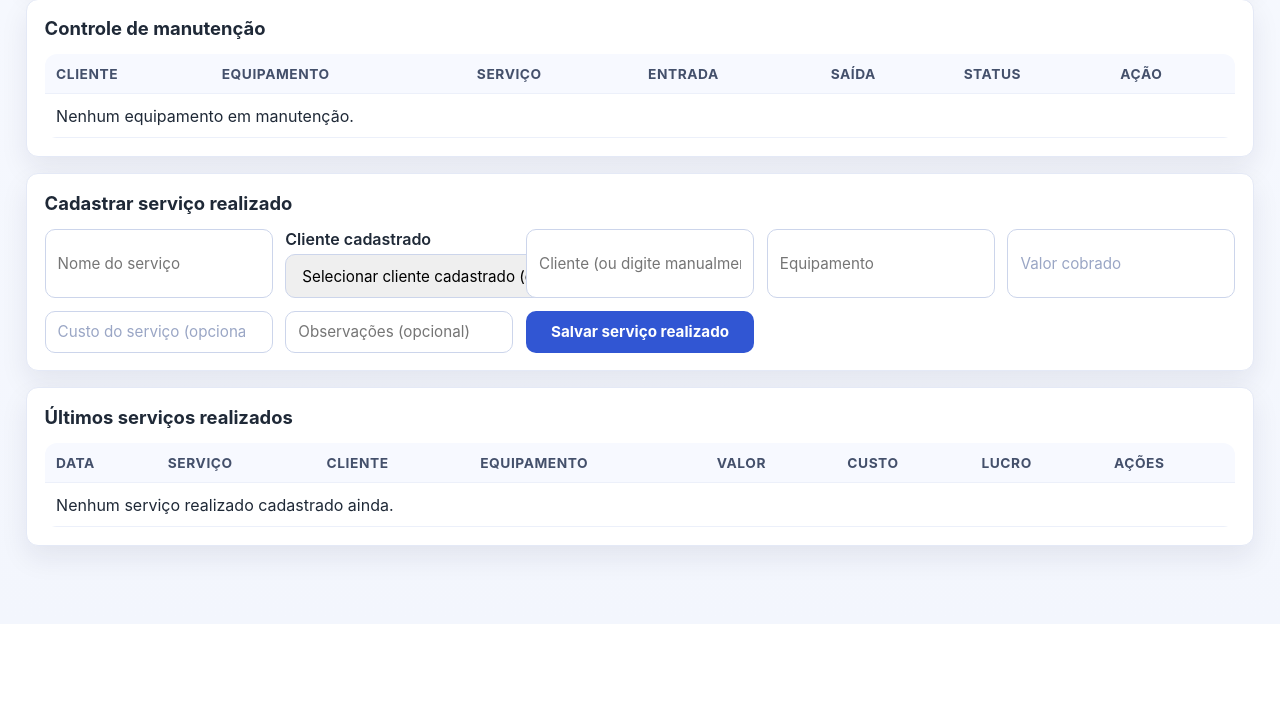
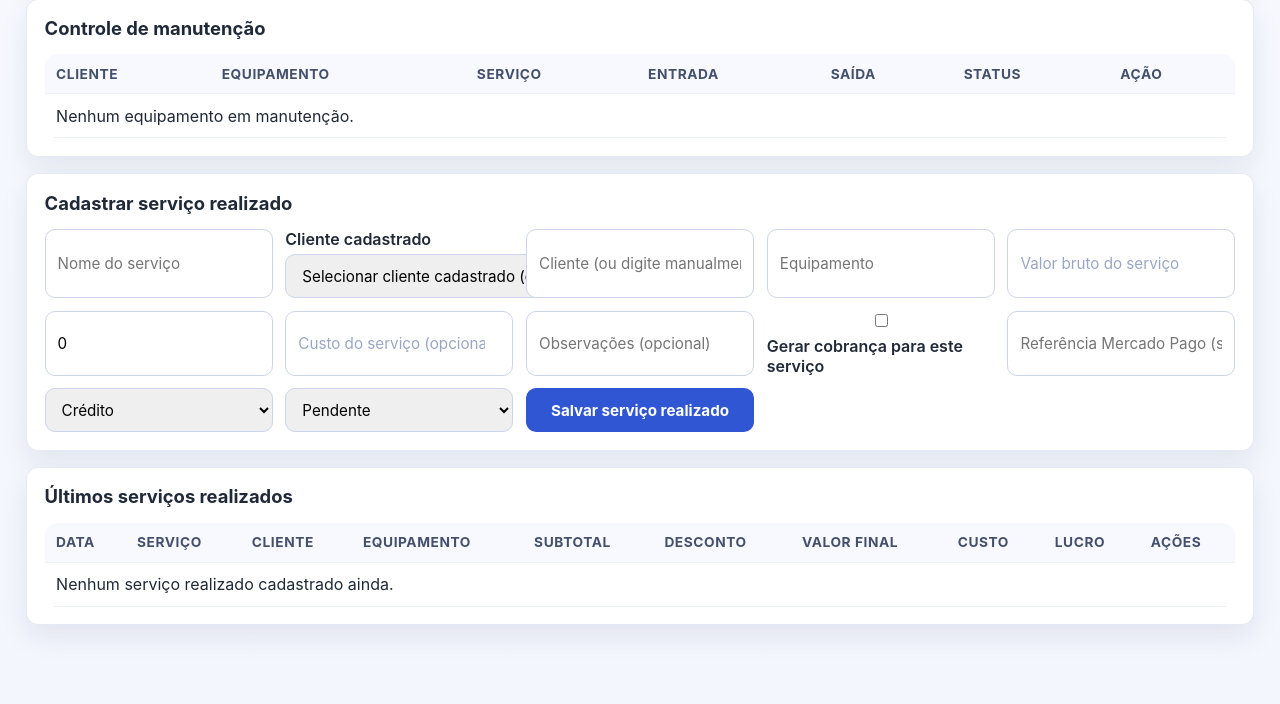
Before and after one commit to FelipeWelter/lojaWeb, a Flask app: page /servicos in a window 1280 px wide. Shown: the part 593-1297 px from the top of the page. Before the commit the page ends 1173 px from the top, so only its background shows below. Run offline with Flask 3, Linux system fonts and the light colour scheme; the visitor is signed in with stand-in values (Sample User, id 1); data that the repository does not hold is empty.

Commit message:
Adiciona desconto para vendas e serviços

```diff
--- a/app.py
+++ b/app.py
@@ -119,6 +119,7 @@ class Sale(db.Model):
     product_id = db.Column(db.Integer, db.ForeignKey('product.id'), nullable=False)
     quantity = db.Column(db.Integer, nullable=False, default=1)
     subtotal = db.Column(db.Numeric(10, 2), nullable=False, default=0)
+    discount_amount = db.Column(db.Numeric(10, 2), nullable=False, default=0)
     total = db.Column(db.Numeric(10, 2), nullable=False, default=0)
     canceled = db.Column(db.Boolean, nullable=False, default=False)
     canceled_at = db.Column(db.DateTime, nullable=True)
@@ -145,13 +146,15 @@ class SaleItem(db.Model):
 
 class Charge(db.Model):
     id = db.Column(db.Integer, primary_key=True)
-    sale_id = db.Column(db.Integer, db.ForeignKey('sale.id'), nullable=False)
+    sale_id = db.Column(db.Integer, db.ForeignKey('sale.id'), nullable=True)
+    service_id = db.Column(db.Integer, db.ForeignKey('service_record.id'), nullable=True)
     mercado_pago_reference = db.Column(db.String(120), nullable=False)
     status = db.Column(db.String(30), nullable=False, default='pendente')
     payment_method = db.Column(db.String(30), nullable=False, default='pix')
     payment_confirmed_at = db.Column(db.DateTime, nullable=True)
 
     sale = db.relationship('Sale')
+    service = db.relationship('ServiceRecord')
 
 
 class ServiceRecord(db.Model):
@@ -160,6 +163,7 @@ class ServiceRecord(db.Model):
     client_name = db.Column(db.String(120), nullable=False)
     equipment = db.Column(db.String(120), nullable=False)
     total_price = db.Column(db.Numeric(10, 2), nullable=False, default=0)
+    discount_amount = db.Column(db.Numeric(10, 2), nullable=False, default=0)
     cost = db.Column(db.Numeric(10, 2), nullable=False, default=0)
     notes = db.Column(db.Text, nullable=True)
     created_at = db.Column(db.DateTime, nullable=False, default=datetime.utcnow)
@@ -751,6 +755,7 @@ def imprimir(tipo: str, record_id: int):
                 'total': data.total,
             }],
             'subtotal': data.subtotal,
+            'discount_amount': data.discount_amount,
             'total': data.total,
             'technical': {
                 'bios': 'Não se aplica',
@@ -912,10 +917,16 @@ def dashboard():
         db.session.query(
             Charge.payment_method,
             db.func.count(Charge.id),
-            db.func.coalesce(db.func.sum(Sale.total), 0),
+            db.func.coalesce(db.func.sum(db.func.coalesce(Sale.total, ServiceRecord.total_price, 0)), 0),
         )
-        .join(Sale, Sale.id == Charge.sale_id)
-        .filter(Sale.canceled.is_(False), Sale.created_at >= start_date)
+        .outerjoin(Sale, Sale.id == Charge.sale_id)
+        .outerjoin(ServiceRecord, ServiceRecord.id == Charge.service_id)
+        .filter(
+            db.or_(
+                db.and_(Charge.sale_id.isnot(None), Sale.canceled.is_(False), Sale.created_at >= start_date),
+                db.and_(Charge.service_id.isnot(None), ServiceRecord.created_at >= start_date),
+            )
+        )
         .group_by(Charge.payment_method)
         .all()
     )
@@ -986,7 +997,7 @@ def produtos():
             original_price_new = Decimal(request.form.get('computer_original_price') or '0')
             selected_piece_ids, custom_items = _collect_selected_piece_inputs(request.form)
             photo_files = request.files.getlist('photo_files')
-            create_stock_item = request.form.get('create_stock_item') == 'on'
+            create_stock_item = request.form.get('create_stock_item', 'on') == 'on'
             technical_notes = request.form.get('technical_notes')
             bios_updated = request.form.get('bios_updated') == 'on'
             stress_test_done = request.form.get('stress_test_done') == 'on'
@@ -1234,7 +1245,7 @@ def montar_pc():
 
         selected_piece_ids, custom_items = _collect_selected_piece_inputs(request.form)
         photo_files = request.files.getlist('photo_files')
-        create_stock_item = request.form.get('create_stock_item') == 'on'
+        create_stock_item = request.form.get('create_stock_item', 'on') == 'on'
         technical_notes = request.form.get('technical_notes')
         bios_updated = request.form.get('bios_updated') == 'on'
         stress_test_done = request.form.get('stress_test_done') == 'on'
@@ -1497,28 +1508,63 @@ def servicos():
 
         try:
             total_price = Decimal(request.form.get('total_price') or '0')
+            discount_amount = Decimal(request.form.get('discount_amount') or '0')
             cost = Decimal(request.form.get('cost') or '0')
         except InvalidOperation:
-            flash('Preço e custo devem ser numéricos.', 'danger')
+            flash('Preço, desconto e custo devem ser numéricos.', 'danger')
             return redirect(url_for('servicos'))
 
         if not service_name or not client_name or not equipment:
             flash('Preencha serviço, cliente e equipamento.', 'danger')
             return redirect(url_for('servicos'))
 
-        if total_price < 0 or cost < 0:
-            flash('Preço e custo devem ser maiores ou iguais a zero.', 'danger')
+        if total_price < 0 or discount_amount < 0 or cost < 0:
+            flash('Preço, desconto e custo devem ser maiores ou iguais a zero.', 'danger')
             return redirect(url_for('servicos'))
+
+        if discount_amount > total_price:
+            flash('Desconto não pode ser maior que o valor cobrado do serviço.', 'danger')
+            return redirect(url_for('servicos'))
+
+        final_service_price = (total_price - discount_amount).quantize(Decimal('0.01'))
 
         service = ServiceRecord(
             service_name=service_name,
             client_name=client_name,
             equipment=equipment,
-            total_price=total_price,
+            total_price=final_service_price,
+            discount_amount=discount_amount.quantize(Decimal('0.01')),
             cost=cost,
             notes=notes,
         )
         db.session.add(service)
+        db.session.flush()
+
+        if request.form.get('generate_charge') == 'on':
+            charge_reference = (request.form.get('charge_reference') or '').strip()
+            if not charge_reference:
+                flash('Informe a referência da cobrança para o serviço.', 'danger')
+                db.session.rollback()
+                return redirect(url_for('servicos'))
+
+            charge_status = (request.form.get('charge_status') or 'pendente').strip()
+            if charge_status not in {'pendente', 'confirmado', 'cancelado'}:
+                charge_status = 'pendente'
+
+            charge_payment_method = (request.form.get('charge_payment_method') or 'pix').strip()
+            if charge_payment_method not in PAYMENT_METHOD_LABELS:
+                charge_payment_method = 'pix'
+
+            db.session.add(
+                Charge(
+                    service_id=service.id,
+                    mercado_pago_reference=charge_reference,
+                    status=charge_status,
+                    payment_method=charge_payment_method,
+                    payment_confirmed_at=datetime.utcnow() if charge_status == 'confirmado' else None,
+                )
+            )
+
         db.session.commit()
         flash('Serviço realizado cadastrado com sucesso!', 'success')
         return redirect(url_for('servicos'))
@@ -1532,6 +1578,7 @@ def servicos():
         recent_services=recent_services,
         maintenance_tickets=maintenance_tickets,
         clients=clients,
+        payment_methods=PAYMENT_METHODS,
     )
 
 
@@ -1703,6 +1750,22 @@ def vendas():
 
         subtotal = sum((item['line_total'] for item in parsed_items), Decimal('0.00')).quantize(Decimal('0.01'))
 
+        try:
+            discount_amount = Decimal(request.form.get('discount_amount') or '0').quantize(Decimal('0.01'))
+        except InvalidOperation:
+            flash('Desconto inválido para a venda.', 'danger')
+            return redirect(url_for('vendas'))
+
+        if discount_amount < 0:
+            flash('Desconto da venda não pode ser negativo.', 'danger')
+            return redirect(url_for('vendas'))
+
+        if discount_amount > subtotal:
+            flash('Desconto da venda não pode ser maior que o subtotal.', 'danger')
+            return redirect(url_for('vendas'))
+
+        total = (subtotal - discount_amount).quantize(Decimal('0.01'))
+
         if product_ids:
             anchor_product_id = product_ids[0]
         else:
@@ -1725,7 +1788,8 @@ def vendas():
             product_id=anchor_product_id,
             quantity=1,
             subtotal=subtotal,
-            total=subtotal,
+            discount_amount=discount_amount,
+            total=total,
         )
         db.session.add(sale)
         db.session.flush()
@@ -1798,9 +1862,27 @@ def excluir_venda(sale_id: int):
 @_login_required
 def cobrancas():
     if request.method == 'POST':
-        sale_id = int(request.form['sale_id'])
+        sale_id_raw = (request.form.get('sale_id') or '').strip()
+        service_id_raw = (request.form.get('service_id') or '').strip()
+
+        try:
+            sale_id = int(sale_id_raw) if sale_id_raw else None
+            service_id = int(service_id_raw) if service_id_raw else None
+        except ValueError:
+            flash('Origem da cobrança inválida.', 'danger')
+            return redirect(url_for('cobrancas'))
+
+        if not sale_id and not service_id:
+            flash('Selecione uma venda ou serviço para gerar a cobrança.', 'danger')
+            return redirect(url_for('cobrancas'))
+
+        if sale_id and service_id:
+            flash('Selecione apenas uma origem: venda ou serviço.', 'danger')
+            return redirect(url_for('cobrancas'))
+
         charge = Charge(
             sale_id=sale_id,
+            service_id=service_id,
             mercado_pago_reference=request.form['mercado_pago_reference'],
             status=request.form['status'],
             payment_method=request.form['payment_method'],
@@ -1812,8 +1894,9 @@ def cobrancas():
         return redirect(url_for('cobrancas'))
 
     sales = Sale.query.order_by(Sale.created_at.desc()).all()
+    services = ServiceRecord.query.order_by(ServiceRecord.created_at.desc()).limit(200).all()
     charges = Charge.query.order_by(Charge.id.desc()).all()
-    return render_template('charges.html', charges=charges, sales=sales, payment_methods=PAYMENT_METHODS)
+    return render_template('charges.html', charges=charges, sales=sales, services=services, payment_methods=PAYMENT_METHODS)
 
 
 @app.route('/cobrancas/<int:charge_id>/editar', methods=['POST'])
@@ -1960,6 +2043,7 @@ with app.app_context():
             'client_name VARCHAR(120) NOT NULL, '
             'equipment VARCHAR(120) NOT NULL, '
             'total_price NUMERIC(10,2) NOT NULL DEFAULT 0, '
+            'discount_amount NUMERIC(10,2) NOT NULL DEFAULT 0, '
             'cost NUMERIC(10,2) NOT NULL DEFAULT 0, '
             'notes TEXT, '
             'created_at DATETIME NOT NULL'
@@ -2042,21 +2126,59 @@ with app.app_context():
     if 'subtotal' not in sale_columns:
         db.session.execute(db.text('ALTER TABLE sale ADD COLUMN subtotal NUMERIC(10,2) NOT NULL DEFAULT 0'))
         db.session.execute(db.text('UPDATE sale SET subtotal = total WHERE subtotal = 0'))
+    if 'discount_amount' not in sale_columns:
+        db.session.execute(db.text('ALTER TABLE sale ADD COLUMN discount_amount NUMERIC(10,2) NOT NULL DEFAULT 0'))
     if 'canceled' not in sale_columns:
         db.session.execute(db.text('ALTER TABLE sale ADD COLUMN canceled BOOLEAN NOT NULL DEFAULT 0'))
     if 'canceled_at' not in sale_columns:
         db.session.execute(db.text('ALTER TABLE sale ADD COLUMN canceled_at DATETIME'))
     db.session.commit()
 
+    service_columns = [row[1] for row in db.session.execute(db.text('PRAGMA table_info(service_record)'))]
+    if 'discount_amount' not in service_columns:
+        db.session.execute(db.text('ALTER TABLE service_record ADD COLUMN discount_amount NUMERIC(10,2) NOT NULL DEFAULT 0'))
+    db.session.commit()
+
     client_columns = [row[1] for row in db.session.execute(db.text('PRAGMA table_info(client)'))]
     if 'cpf' not in client_columns:
         db.session.execute(db.text('ALTER TABLE client ADD COLUMN cpf VARCHAR(14)'))
     db.session.execute(db.text('CREATE UNIQUE INDEX IF NOT EXISTS ux_client_cpf ON client (cpf)'))
     db.session.commit()
 
-    charge_columns = [row[1] for row in db.session.execute(db.text('PRAGMA table_info(charge)'))]
+    charge_columns_info = list(db.session.execute(db.text('PRAGMA table_info(charge)')))
+    charge_columns = [row[1] for row in charge_columns_info]
     if 'payment_method' not in charge_columns:
         db.session.execute(db.text("ALTER TABLE charge ADD COLUMN payment_method VARCHAR(30) NOT NULL DEFAULT 'pix'"))
+    if 'service_id' not in charge_columns:
+        db.session.execute(db.text('ALTER TABLE charge ADD COLUMN service_id INTEGER'))
+
+    sale_id_info = next((row for row in charge_columns_info if row[1] == 'sale_id'), None)
+    sale_id_is_not_null = bool(sale_id_info and sale_id_info[3] == 1)
+    if sale_id_is_not_null:
+        db.session.execute(db.text('ALTER TABLE charge RENAME TO charge_old'))
+        db.session.execute(
+            db.text(
+                'CREATE TABLE charge ('
+                'id INTEGER PRIMARY KEY, '
+                'sale_id INTEGER, '
+                'service_id INTEGER, '
+                'mercado_pago_reference VARCHAR(120) NOT NULL, '
+                "status VARCHAR(30) NOT NULL DEFAULT 'pendente', "
+                "payment_method VARCHAR(30) NOT NULL DEFAULT 'pix', "
+                'payment_confirmed_at DATETIME, '
+                'FOREIGN KEY(sale_id) REFERENCES sale (id), '
+                'FOREIGN KEY(service_id) REFERENCES service_record (id)'
+                ')'
+            )
+        )
+        db.session.execute(
+            db.text(
+                'INSERT INTO charge (id, sale_id, mercado_pago_reference, status, payment_method, payment_confirmed_at) '
+                'SELECT id, sale_id, mercado_pago_reference, status, payment_method, payment_confirmed_at FROM charge_old'
+            )
+        )
+        db.session.execute(db.text('DROP TABLE charge_old'))
+
     db.session.commit()
 
 
--- a/templates/print_receipt.html
+++ b/templates/print_receipt.html
@@ -35,6 +35,7 @@
       </table>
 
       <p><strong>Subtotal:</strong> R$ {{ '%.2f'|format(subtotal) }}</p>
+      {% if discount_amount and discount_amount > 0 %}<p><strong>Desconto:</strong> R$ {{ '%.2f'|format(discount_amount) }}</p>{% endif %}
       <p><strong>Total:</strong> R$ {{ '%.2f'|format(total) }}</p>
 
       <h3>Destaque Técnico</h3>
--- a/templates/services.html
+++ b/templates/services.html
@@ -92,9 +92,20 @@
     </label>
     <input name="client_name" placeholder="Cliente (ou digite manualmente)" />
     <input name="equipment" placeholder="Equipamento" required />
-    <input name="total_price" type="number" min="0" step="0.01" placeholder="Valor cobrado" required />
+    <input name="total_price" type="number" min="0" step="0.01" placeholder="Valor bruto do serviço" required />
+    <input name="discount_amount" type="number" min="0" step="0.01" value="0" placeholder="Desconto" />
     <input name="cost" type="number" min="0" step="0.01" placeholder="Custo do serviço (opcional)" />
     <input name="notes" placeholder="Observações (opcional)" />
+    <label><input type="checkbox" name="generate_charge" /> Gerar cobrança para este serviço</label>
+    <input name="charge_reference" placeholder="Referência Mercado Pago (se gerar cobrança)" />
+    <select name="charge_payment_method">
+      {% for value, label in payment_methods %}<option value="{{ value }}">{{ label }}</option>{% endfor %}
+    </select>
+    <select name="charge_status">
+      <option value="pendente">Pendente</option>
+      <option value="confirmado">Confirmado</option>
+      <option value="cancelado">Cancelado</option>
+    </select>
     <button type="submit">Salvar serviço realizado</button>
   </form>
 </section>
@@ -103,7 +114,7 @@
   <h2>Últimos serviços realizados</h2>
   <table>
     <thead>
-      <tr><th>Data</th><th>Serviço</th><th>Cliente</th><th>Equipamento</th><th>Valor</th><th>Custo</th><th>Lucro</th><th>Ações</th></tr>
+      <tr><th>Data</th><th>Serviço</th><th>Cliente</th><th>Equipamento</th><th>Subtotal</th><th>Desconto</th><th>Valor final</th><th>Custo</th><th>Lucro</th><th>Ações</th></tr>
     </thead>
     <tbody>
       {% for service in recent_services %}
@@ -112,13 +123,15 @@
         <td>{{ service.service_name }}</td>
         <td>{{ service.client_name }}</td>
         <td>{{ service.equipment }}</td>
+        <td>R$ {{ '%.2f'|format((service.total_price or 0) + (service.discount_amount or 0)) }}</td>
+        <td>R$ {{ '%.2f'|format(service.discount_amount or 0) }}</td>
         <td>R$ {{ '%.2f'|format(service.total_price) }}</td>
         <td>R$ {{ '%.2f'|format(service.cost) }}</td>
         <td>R$ {{ '%.2f'|format(service.total_price - service.cost) }}</td>
         <td>-</td>
       </tr>
       {% else %}
-      <tr><td colspan="8">Nenhum serviço realizado cadastrado ainda.</td></tr>
+      <tr><td colspan="10">Nenhum serviço realizado cadastrado ainda.</td></tr>
       {% endfor %}
     </tbody>
   </table>
```
Also changed, not shown: templates/charges.html (+16 -6 lines), templates/sales.html (+19 -5 lines).
